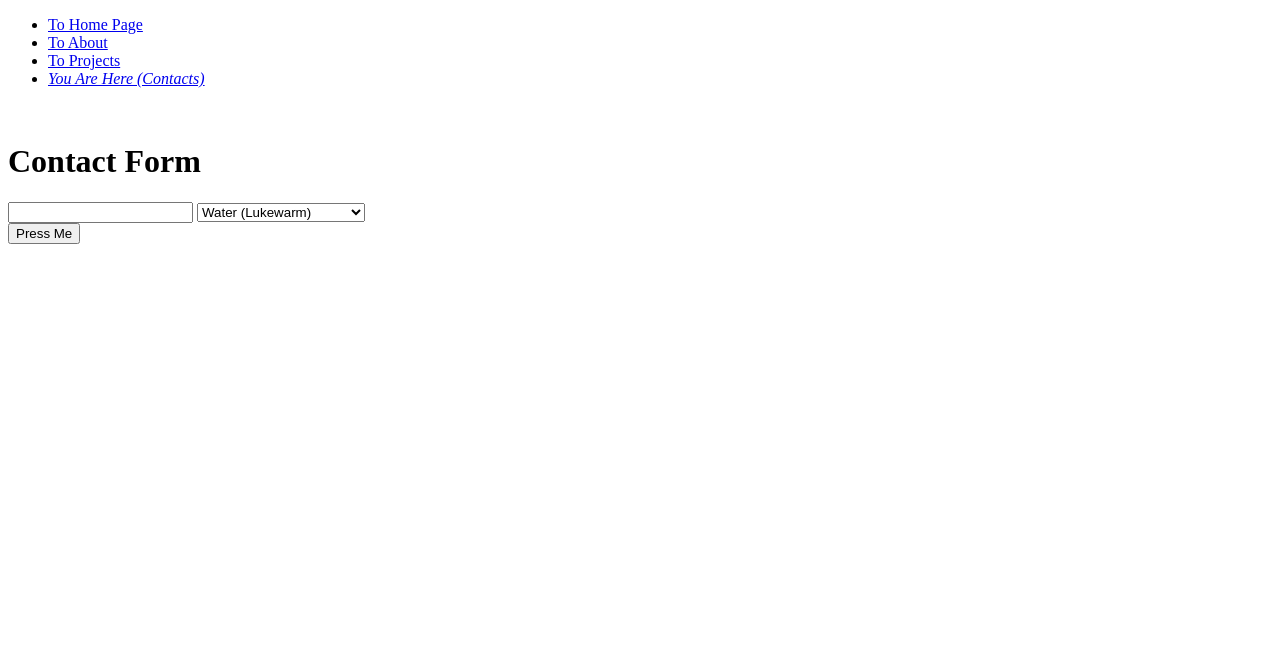
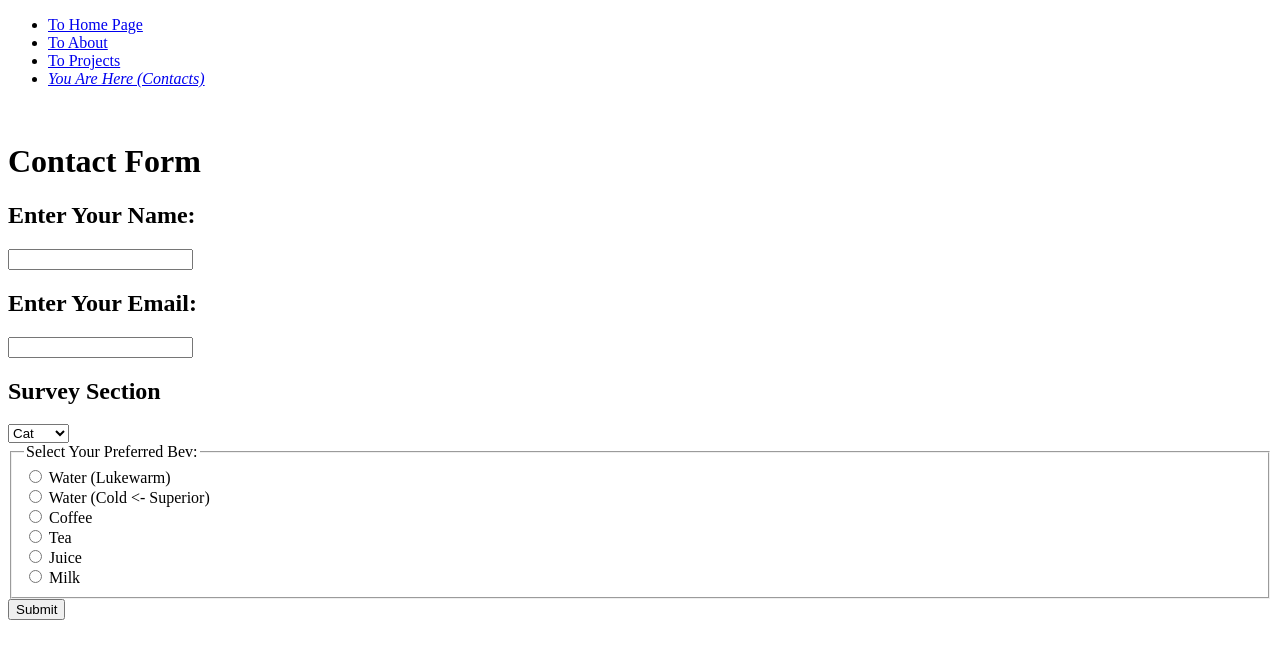
Before and after one commit to topaz-triumph20/cosc219-site, a plain HTML site: page contact.html in a window 1280 px wide. Drawn offline with Linux system fonts and the light colour scheme.

Commit message:
divided up the tags, used div and main

```diff
--- a/contact.html
+++ b/contact.html
@@ -18,16 +18,54 @@
         <br>
         <h1>Contact Form</h1>
     </header>
-    <input name="Your Name" required>
-    <select name="Beverage Options" id="drinks">
-        <option>Water (Lukewarm)</option>
-        <option>Water (Cold <- Superior)</option>
-        <option>Coffee</option>
-        <option>Tea</option>
-        <option>Juice</option>
-        <option>Milk</option>
-    </select>
-    <br>
-    <button>Press Me</button>
+    <main>
+        <div>
+            <h2>Enter Your Name: </h2>
+            <input name="Your Name" required>
+            <br>
+
+            <h2>Enter Your Email: </h2>
+            <input name="Email" type="email" required>
+            <br>
+        </div>
+        <div>
+            <h2>Survey Section</h2>
+            <select>
+                <legend>Which pet/s are you okay with???</legend>
+                <option>Cat</option>
+                <option>Dog</option>
+                <option>Rabbit</option>
+                <option>Snake</option>
+            </select>
+            <fieldset>
+                <legend>Select Your Preferred Bev:</legend>
+                <div>
+                    <input type="radio" name="bev">
+                    <label id="drink">Water (Lukewarm)</label>
+                </div>
+                <div>
+                    <input type="radio" name="bev">
+                    <label id="drink">Water (Cold <- Superior)</label>
+                </div>
+                <div>
+                    <input type="radio" name="bev">
+                    <label id="drink">Coffee</label>
+                </div>
+                <div>
+                    <input type="radio" name="bev">
+                    <label id="drink">Tea</label>
+                </div>
+                <div>
+                    <input type="radio" name="bev">
+                    <label id="drink">Juice</label>
+                </div>
+                <div>
+                    <input type="radio" name="bev">
+                    <label id="drink">Milk</label>
+                </div>
+            </fieldset>
+            <button type="submit">Submit</button>
+        </div>
+    </main>
 </body>
 </html>
--- a/css/styles.css
+++ b/css/styles.css
@@ -1,3 +1,3 @@
 :root{
-
+    padding: 10px 20px 10px 20px;
 }
```
